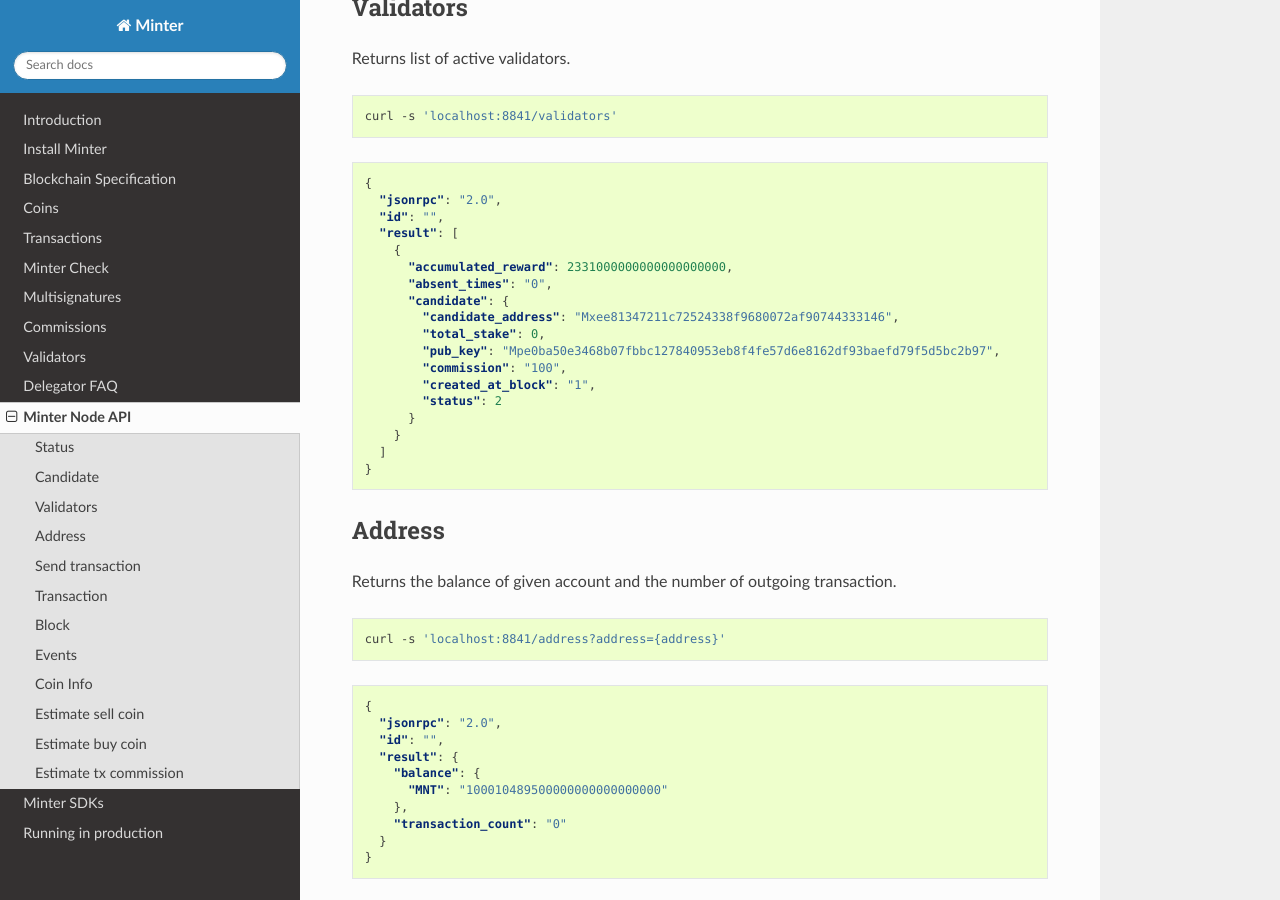
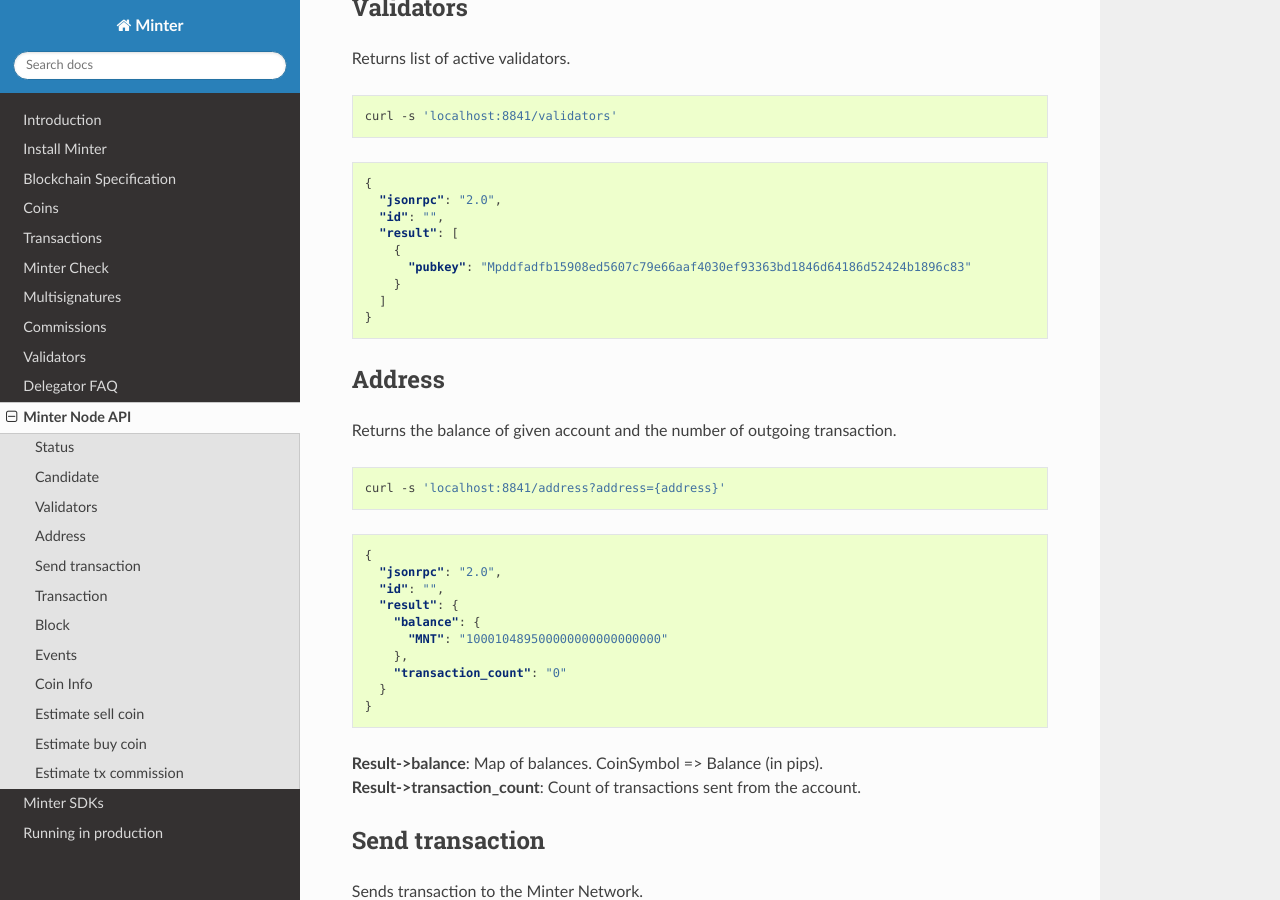
Before and after one commit to MinterTeam/minter-go-node, a Sphinx documentation site: the page built from docs/api.rst, in a window 1280 px wide and 900 px high, scrolled down 2259 px. Built offline with Sphinx 7.4.7 and the Read the Docs theme 2.0.0, drawn with Linux system fonts in a browser that asks for light colours.

```diff
--- a/docs/api.rst
+++ b/docs/api.rst
@@ -113,7 +113,6 @@ found.
       }
     }
 
-
 Validators
 ^^^^^^^^^^
 
@@ -130,21 +129,10 @@ Returns list of active validators.
       "id": "",
       "result": [
         {
-          "accumulated_reward": 2331000000000000000000,
-          "absent_times": "0",
-          "candidate": {
-            "candidate_address": "Mxee81347211c72524338f9680072af90744333146",
-            "total_stake": 0,
-            "pub_key": "Mpe0ba50e3468b07fbbc127840953eb8f4fe57d6e8162df93baefd79f5d5bc2b97",
-            "commission": "100",
-            "created_at_block": "1",
-            "status": 2
-          }
+          "pubkey": "Mpddfadfb15908ed5607c79e66aaf4030ef93363bd1846d64186d52424b1896c83"
         }
       ]
     }
-
-
 
 Address
 ^^^^^^^
@@ -167,8 +155,6 @@ Returns the balance of given account and the number of outgoing transaction.
         "transaction_count": "0"
       }
     }
-
-
 
 | **Result->balance**: Map of balances. CoinSymbol => Balance (in pips).
 | **Result->transaction_count**: Count of transactions sent from the account.
@@ -194,7 +180,6 @@ Sends transaction to the Minter Network.
         "hash": "C6C6B5008AF8077FB0CE817DDB79268D1C66B6B353AF76778CA5A264A80069DB"
       }
     }
-
 
 **Result**: Transaction hash.
 
@@ -235,7 +220,6 @@ Transaction
         }
       }
     }
-
 
 Block
 ^^^^^
@@ -326,7 +310,6 @@ Returns information about coin.
       }
     }
 
-
 **Result**:
     - **Coin name** - Name of a coin. Arbitrary string.
     - **Coin symbol** - Short symbol of a coin. Coin symbol is unique, alphabetic, uppercase, 3 to 10 letters length.
@@ -360,9 +343,7 @@ Request params:
       }
     }
 
-
 **Result**: Amount of "to_coin" user should get.
-
 
 Estimate buy coin
 ^^^^^^^^^^^^^^^^^
@@ -411,6 +392,4 @@ Return estimate of buy coin transaction
       }
     }
 
-
-
 **Result**: Commission in GasCoin.
```
Also changed, not shown: 1 other file.
